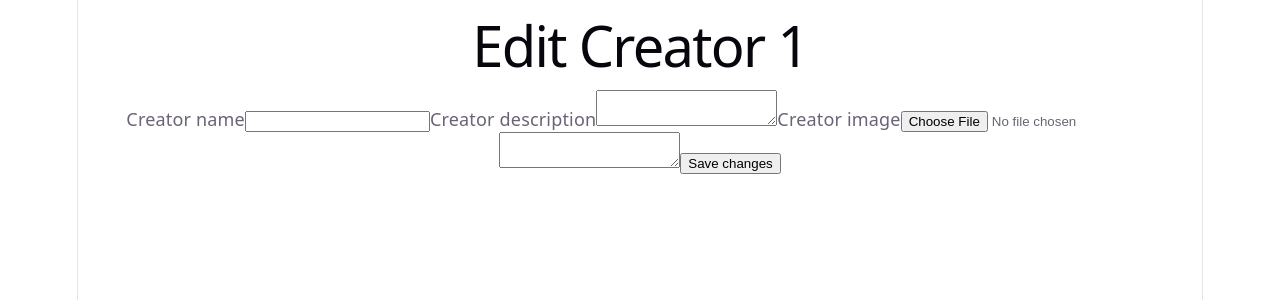
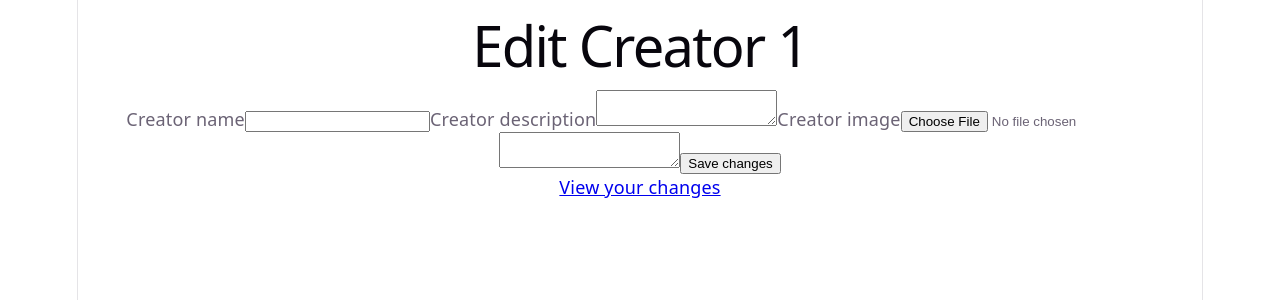
Before and after one commit to j8s0nn/creatorverse, a React (Vite) app: page /creators/1/edit in a window 1280 px wide. Shown: the top 300 px of the page. Built offline with nearby package versions, Linux system fonts and the light colour scheme; no server answers.

Commit message:
Add link to view creator changes

```diff
--- a/src/components/CreatorEdit.jsx
+++ b/src/components/CreatorEdit.jsx
@@ -3,6 +3,7 @@
 
 import {useState} from 'react';
 import { supabase } from '../client';
+import {Link} from "react-router-dom"
 
 function CreatorEdit({id}){
 
@@ -101,11 +102,15 @@
         </textarea>
 
 
+
+
         <button type="submit">Save changes</button>
 
 
 
       </form>
+
+      <Link to={`/creators/${id}`}> View your changes</Link>
     </div>
   )
 }
```
